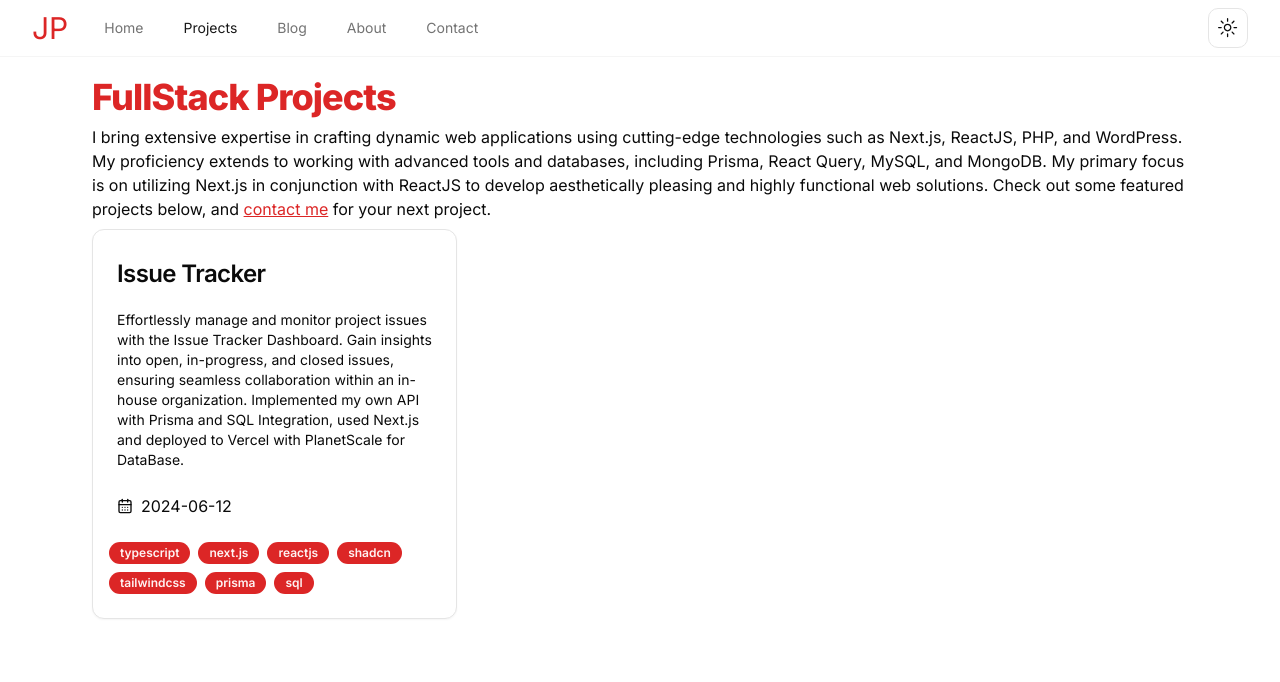
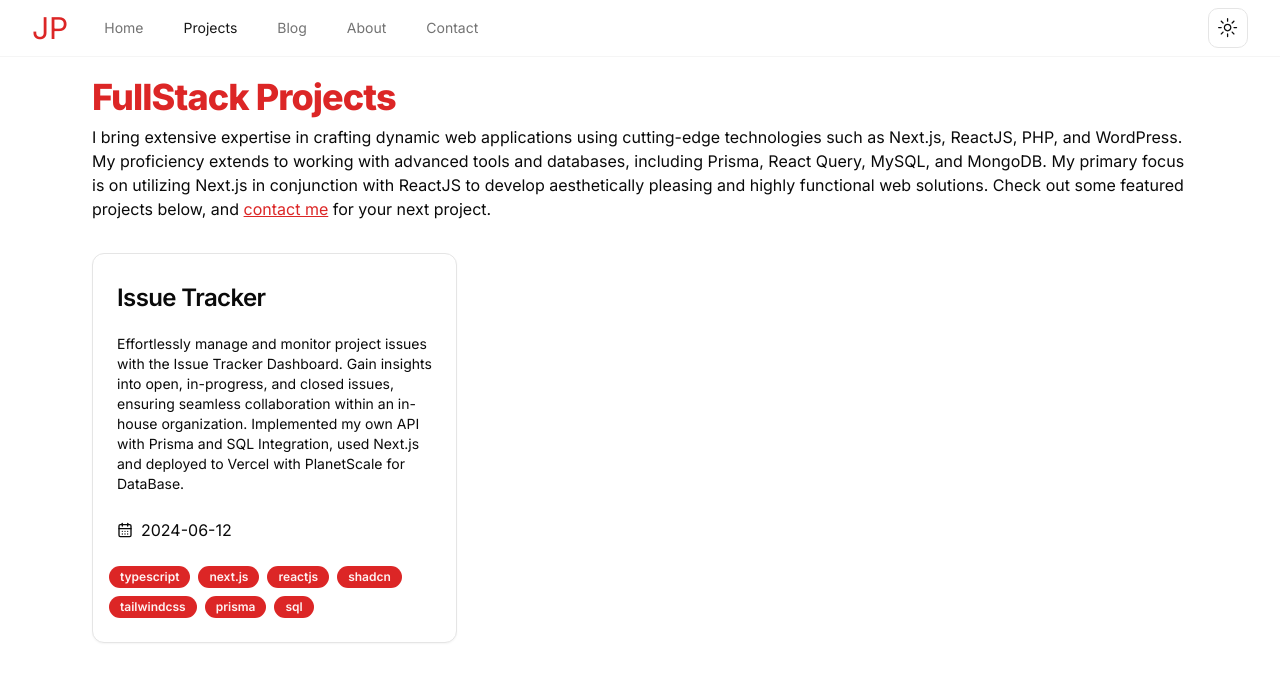
Before and after one commit to JayDevelops/next-jay-portfolio, a Next.js app: page /projects in a window 1280 px wide. Shown: the top 682 px of the page. Built offline with nearby package versions, Linux system fonts and the light colour scheme.

Commit message:
fixed styling on projects page

```diff
--- a/app/projects/page.tsx
+++ b/app/projects/page.tsx
@@ -10,7 +10,7 @@ export default function ProjectsPage() {
             <HeadingOne color="primary" className="text-left">
                 FullStack Projects
             </HeadingOne>
-            <Text>
+            <Text className="my-2">
                 I bring extensive expertise in crafting dynamic web applications using cutting-edge technologies such as Next.js, ReactJS, PHP, and WordPress.
                 My proficiency extends to working with advanced tools and databases, including Prisma, React Query, MySQL, and MongoDB.
                 My primary focus is on utilizing Next.js in conjunction with ReactJS to develop aesthetically pleasing and highly
@@ -18,7 +18,7 @@ export default function ProjectsPage() {
                 <Link href="/contact" className="underline text-primary hover:outline-primary">contact me</Link> for your next project.
             </Text>
 
-            <div className="grid md:grid-cols-3">
+            <div className="py-6 grid md:grid-cols-3">
                 {allProjects.map((project: Project, index: number) => (
                     <ProjectCard key={`project-${index}`} project={project} />
                 ))}
```
